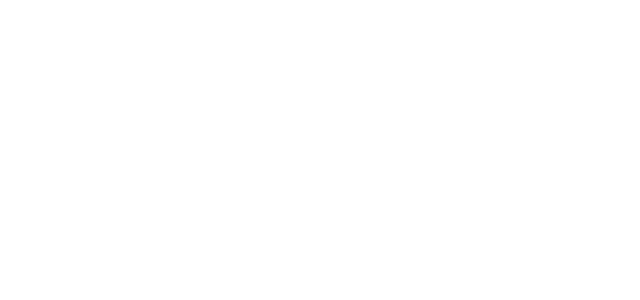
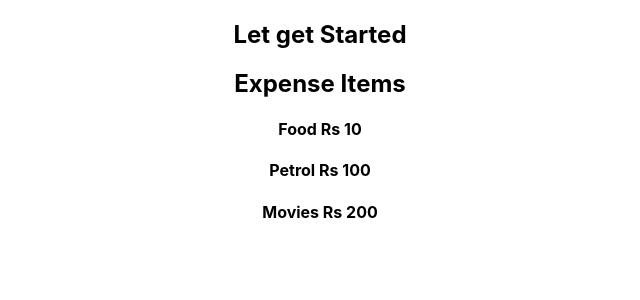
Before and after one commit to Arpit6280/React, a React (Create React App) app: page / in a window 1280 px wide. Shown: the top 300 px of the page, without its empty margins (320-960 px from the left). Built offline with nearby package versions, Linux system fonts and the light colour scheme.

Commit message:
adding some expense

```diff
--- a/src/App.js
+++ b/src/App.js
@@ -1,10 +1,12 @@
 
 import './App.css';
+import ExpenseItem from './components/ExpenseItem';
 
 function App() {
   return (
     <div className="App">
-
+      <h2>Let get Started</h2>
+      <ExpenseItem/>
     </div>
   );
 }
--- /dev/null
+++ b/src/components/ExpenseItem.js
@@ -0,0 +1,13 @@
+
+function ExpenseItem() {
+  return (
+    <div>
+        <h2>Expense Items</h2>
+        <h4>Food Rs 10</h4>
+        <h4>Petrol Rs 100</h4>
+        <h4>Movies Rs 200</h4>
+    </div>
+  )
+}
+
+export default ExpenseItem
```
